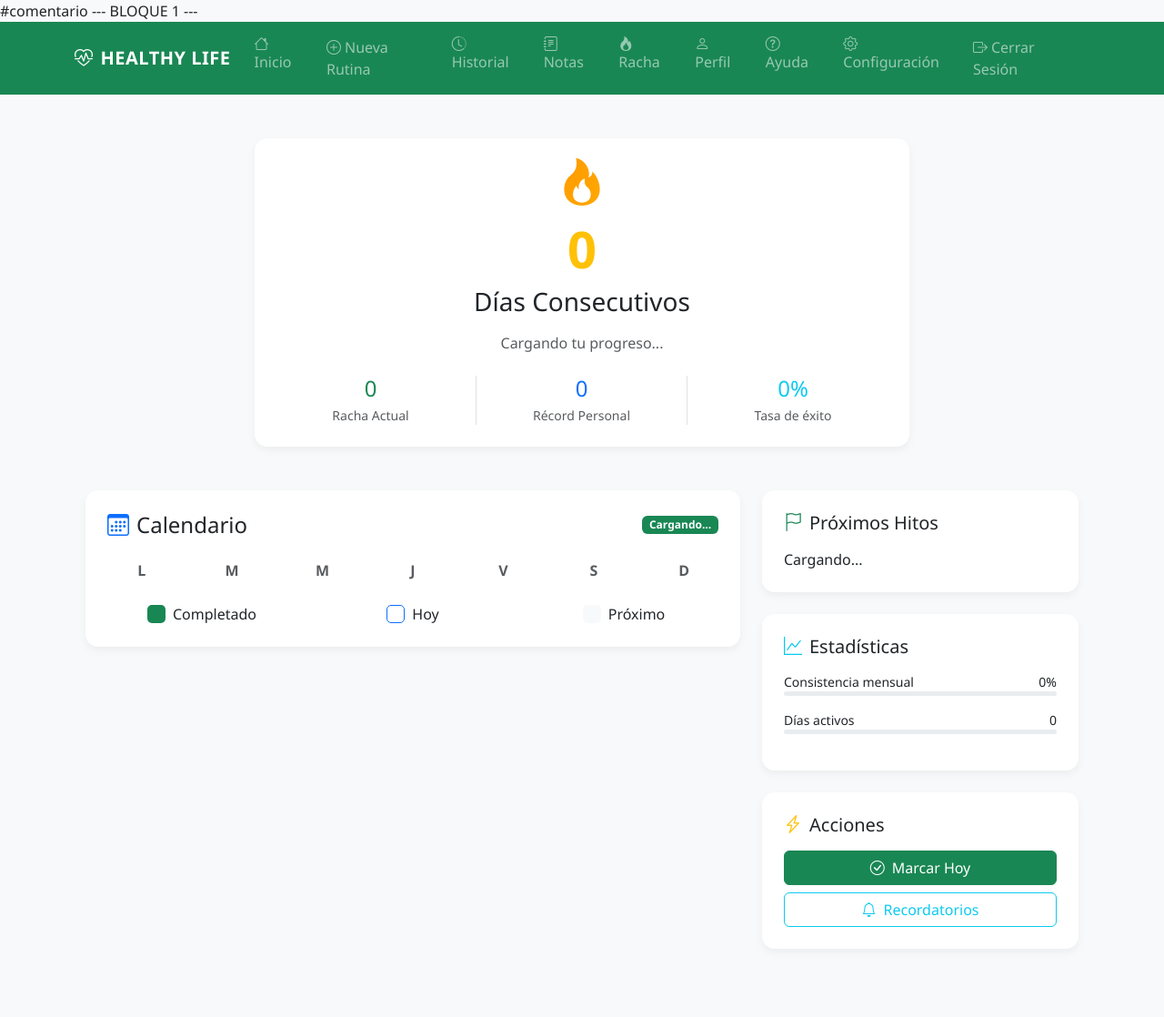
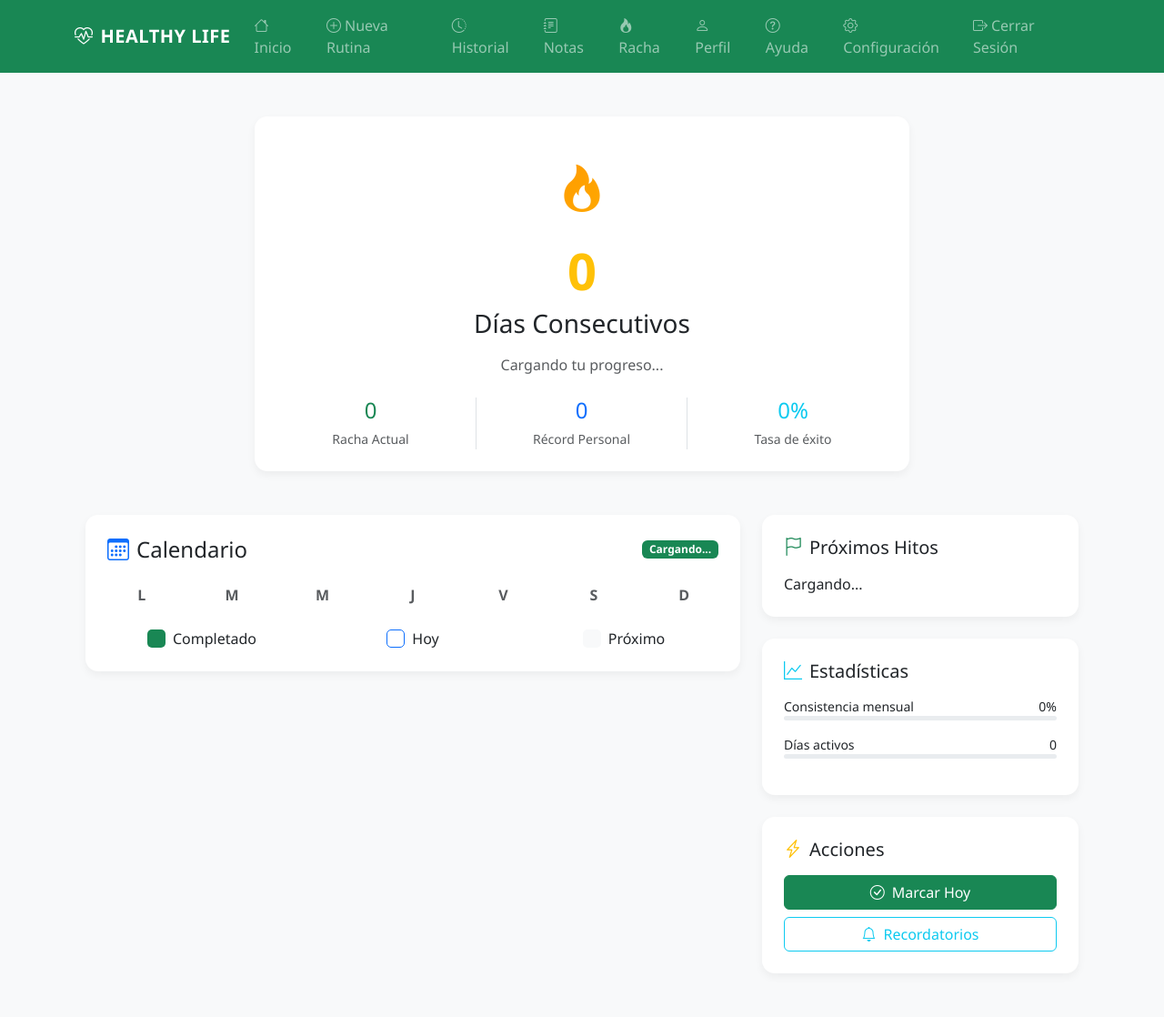
Before and after one commit to Edu1208/Healthy_Life, a Flask app: template templates/racha.html in a window 1280 px wide. Shown: the whole page at 91% size. Before the commit the page ends 1019 px from the top, so only its background shows below. Run offline with Flask 3, Linux system fonts and the light colour scheme; the template is opened without the code that fills it, so the values that code supplies are empty; the visitor is signed in with stand-in values (Sample User, id 1).

Commit message:
Update racha.html

```diff
--- a/templates/racha.html
+++ b/templates/racha.html
@@ -1,5 +1,3 @@
-#comentario --- BLOQUE 1 ---
-
 {% extends "base.html" %}
 {% block title %}Mi Racha - Healthy Life{% endblock %}
 
```
